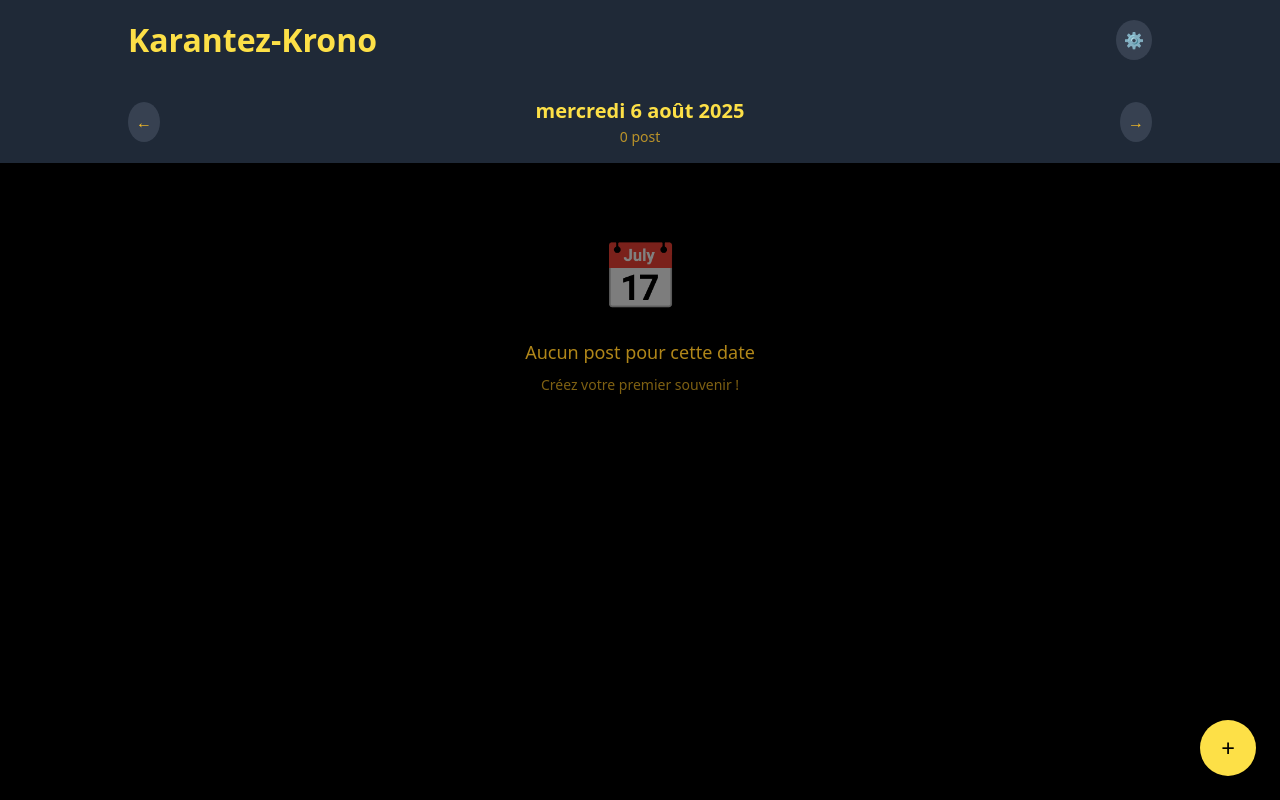
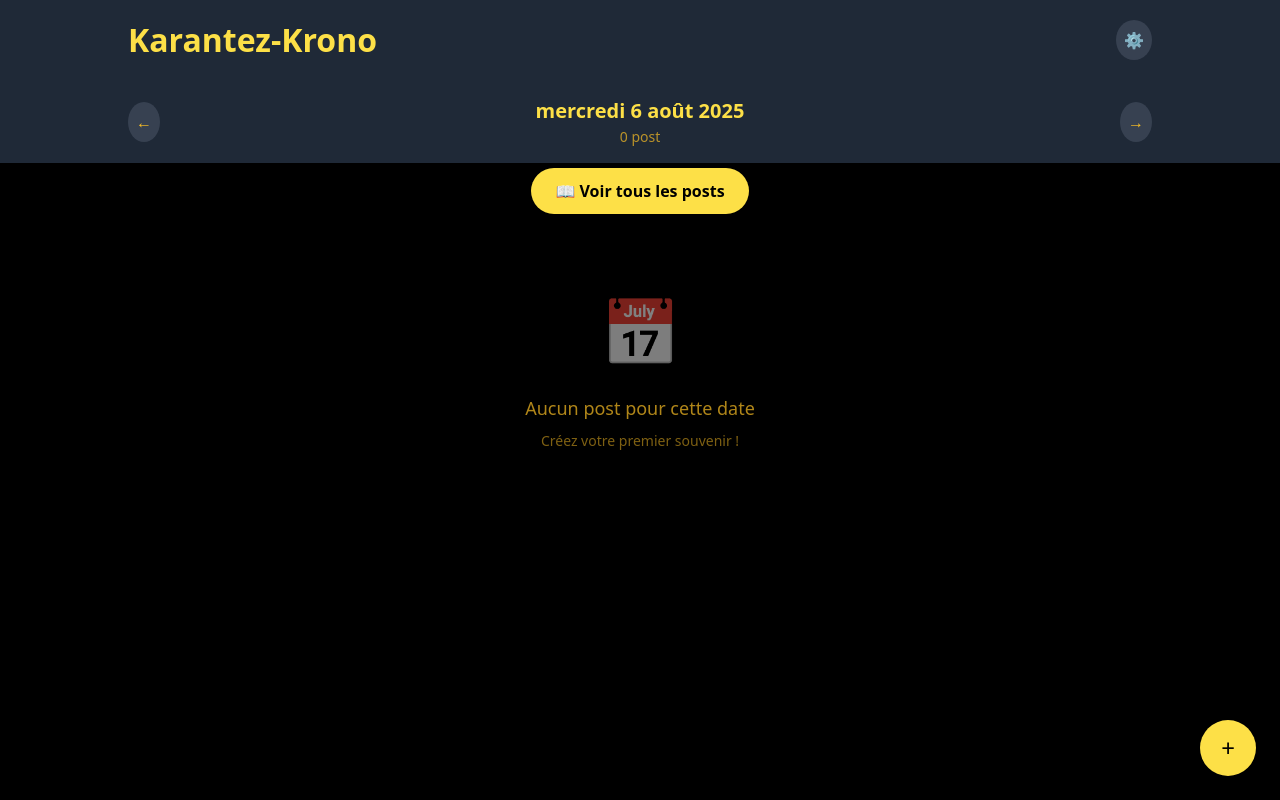
Before and after one commit to toniodelaconcha/karantez, a plain HTML site: page index.html in a window 1280 px wide. Drawn offline with nearby package versions, Linux system fonts and the light colour scheme.

Commit message:
Ajout du bouton Voir tous les posts

```diff
--- a/index.html
+++ b/index.html
@@ -56,6 +56,13 @@
             </button>
         </div>
     </div>
+<!-- Ajout affichage de tous les post  -->
+
+<div style="max-width: 1024px; margin: 1rem auto; text-align: center;">
+    <a href="tous-les-posts.html" style="padding: 0.75rem 1.5rem; background-color: var(--accent); color: #000; border-radius: 9999px; text-decoration: none; font-weight: bold;">
+        📖 Voir tous les posts
+    </a>
+</div>
 
     <!-- Timeline des posts -->
     <main style="max-width: 1024px; margin: 0 auto; padding: 1rem;">
```
